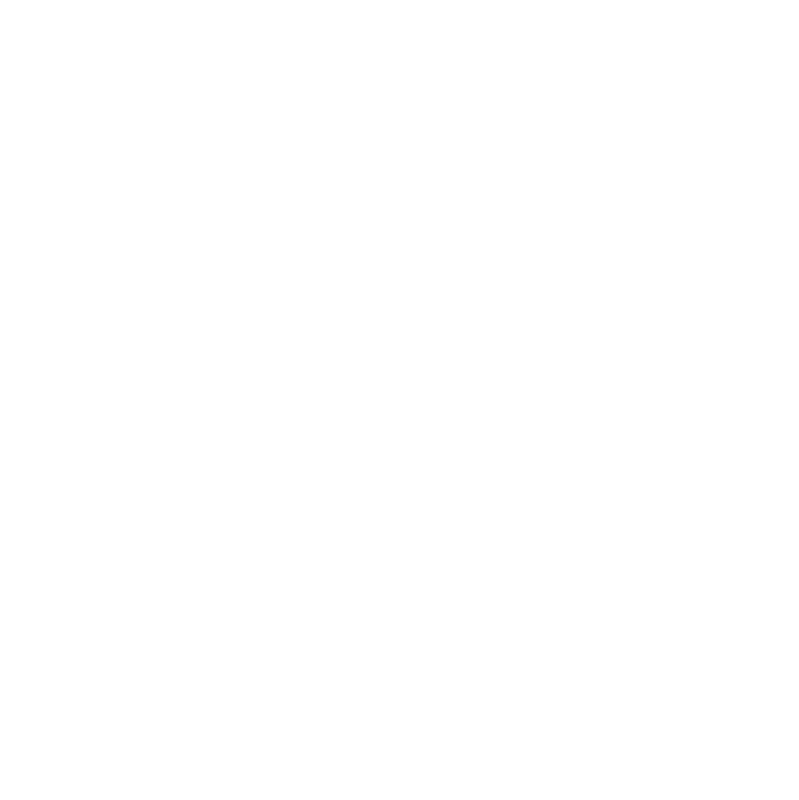
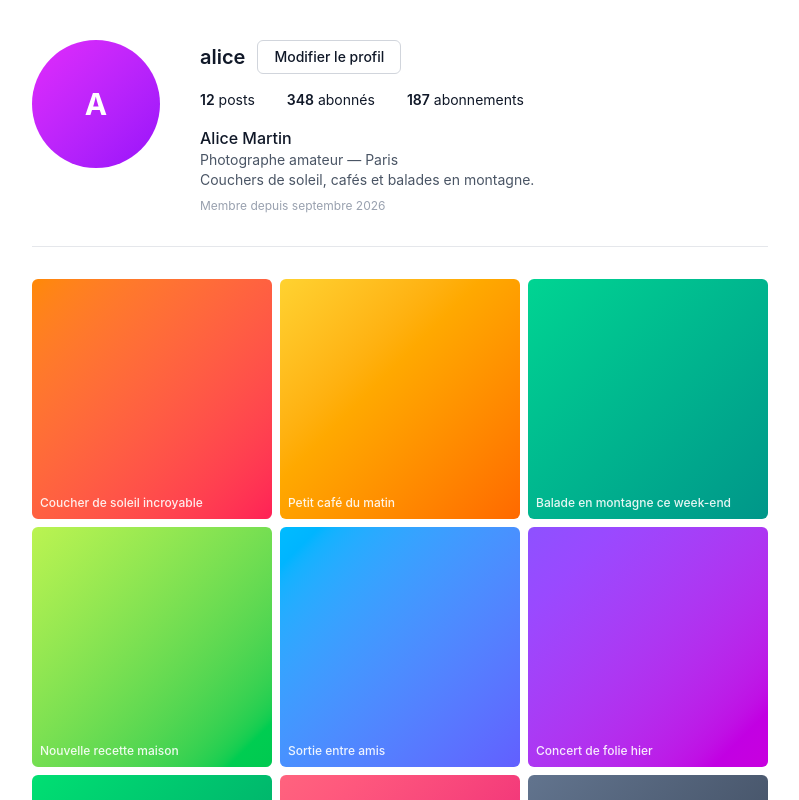
Before and after one commit to thimeobloc/socialgram, a React (Vite) app in the folder frontend/: page /profile in a window 1280 px wide. Before the commit this address had no page. Shown: the top 800 px of the page, without its empty margins (240-1039 px from the left). Built offline with nearby package versions, Linux system fonts and the light colour scheme.

Commit message:
feat(profile): add static profile page for s7

```diff
--- a/frontend/src/App.tsx
+++ b/frontend/src/App.tsx
@@ -1,6 +1,7 @@
 import { Routes, Route } from "react-router-dom";
 import LoginPages from "./features/s2-login/loginPages";
 import RegistryPage from "./features/s1-registry/registryPage";
+import ProfilePage from "./features/s7-profiles/profilePage";
 
 
 export default function App() {
@@ -8,6 +9,8 @@
     <Routes>
        <Route path="/login" element={<LoginPages />} />
       <Route path="/register" element={<RegistryPage />} />
+      <Route path="/profile" element={<ProfilePage />} />
+      <Route path="/users/:id" element={<ProfilePage />} />
     </Routes>
   );
 }
--- /dev/null
+++ b/frontend/src/features/s7-profiles/profilePage.tsx
@@ -0,0 +1,5 @@
+import Profile from "./s7-Profile";
+
+export default function ProfilePage() {
+  return <Profile />;
+}
--- /dev/null
+++ b/frontend/src/features/s7-profiles/s7-Profile.tsx
@@ -0,0 +1,112 @@
+// S7 — Profils : affichage uniquement, données en dur, aucun appel API.
+// Bascule le contexte "mon profil / profil d'un autre" avec isOwner.
+
+const isOwner = true;
+
+const profile = {
+  username: "alice",
+  fullName: "Alice Martin",
+  bio: "Photographe amateur — Paris\nCouchers de soleil, cafés et balades en montagne.",
+  memberSince: "septembre 2026",
+  avatarTint: "from-fuchsia-500 to-purple-600",
+  stats: { posts: 12, followers: 348, following: 187 },
+};
+
+const posts = [
+  { id: "p1", caption: "Coucher de soleil incroyable", likes: 42, comments: 5, tint: "from-orange-400 to-rose-500" },
+  { id: "p2", caption: "Petit café du matin", likes: 18, comments: 2, tint: "from-amber-300 to-orange-500" },
+  { id: "p3", caption: "Balade en montagne ce week-end", likes: 73, comments: 11, tint: "from-emerald-400 to-teal-600" },
+  { id: "p4", caption: "Nouvelle recette maison", likes: 9, comments: 1, tint: "from-lime-300 to-green-500" },
+  { id: "p5", caption: "Sortie entre amis", likes: 51, comments: 8, tint: "from-sky-400 to-indigo-500" },
+  { id: "p6", caption: "Concert de folie hier", likes: 120, comments: 24, tint: "from-violet-500 to-fuchsia-600" },
+  { id: "p7", caption: "Journée dans le jardin", likes: 33, comments: 4, tint: "from-green-400 to-emerald-600" },
+  { id: "p8", caption: "Premier jour dans le nouvel appart", likes: 64, comments: 9, tint: "from-rose-400 to-pink-600" },
+  { id: "p9", caption: "Session code toute la nuit", likes: 27, comments: 3, tint: "from-slate-500 to-gray-700" },
+];
+
+export default function Profile() {
+  return (
+    <main className="min-h-screen bg-white text-gray-900">
+      <div className="mx-auto max-w-3xl px-4 py-10">
+        {/* En-tête du profil */}
+        <header className="flex flex-col items-center gap-6 sm:flex-row sm:items-start sm:gap-10">
+          <div
+            className={`flex h-24 w-24 shrink-0 items-center justify-center rounded-full bg-gradient-to-br ${profile.avatarTint} text-3xl font-bold text-white sm:h-32 sm:w-32`}
+          >
+            {profile.username.charAt(0).toUpperCase()}
+          </div>
+
+          <div className="flex flex-1 flex-col items-center gap-4 sm:items-start">
+            <div className="flex flex-col items-center gap-3 sm:flex-row sm:items-center">
+              <h1 className="text-xl font-semibold">{profile.username}</h1>
+
+              {isOwner ? (
+                <button
+                  type="button"
+                  className="rounded-md border border-gray-300 px-4 py-1.5 text-sm font-medium hover:bg-gray-50"
+                >
+                  Modifier le profil
+                </button>
+              ) : (
+                <div className="flex gap-2">
+                  <button
+                    type="button"
+                    className="rounded-md bg-blue-600 px-4 py-1.5 text-sm font-medium text-white hover:bg-blue-700"
+                  >
+                    Suivre
+                  </button>
+                  <button
+                    type="button"
+                    className="rounded-md border border-gray-300 px-4 py-1.5 text-sm font-medium hover:bg-gray-50"
+                  >
+                    Message
+                  </button>
+                </div>
+              )}
+            </div>
+
+            <ul className="flex gap-8 text-sm">
+              <li>
+                <span className="font-semibold">{profile.stats.posts}</span> posts
+              </li>
+              <li>
+                <span className="font-semibold">{profile.stats.followers}</span> abonnés
+              </li>
+              <li>
+                <span className="font-semibold">{profile.stats.following}</span> abonnements
+              </li>
+            </ul>
+
+            <div className="text-center sm:text-left">
+              <p className="font-medium">{profile.fullName}</p>
+              <p className="whitespace-pre-line text-sm text-gray-600">{profile.bio}</p>
+              <p className="mt-2 text-xs text-gray-400">Membre depuis {profile.memberSince}</p>
+            </div>
+          </div>
+        </header>
+
+        <hr className="my-8 border-gray-200" />
+
+        {/* Grille des posts */}
+        <section aria-label="Publications">
+          <div className="grid grid-cols-3 gap-1 sm:gap-2">
+            {posts.map((post) => (
+              <article
+                key={post.id}
+                className={`group relative aspect-square overflow-hidden rounded-md bg-gradient-to-br ${post.tint}`}
+              >
+                <p className="absolute inset-0 flex items-end p-2 text-xs font-medium text-white/90">
+                  {post.caption}
+                </p>
+                <div className="absolute inset-0 flex items-center justify-center gap-4 bg-black/40 text-sm font-semibold text-white opacity-0 transition-opacity group-hover:opacity-100">
+                  <span>♥ {post.likes}</span>
+                  <span>💬 {post.comments}</span>
+                </div>
+              </article>
+            ))}
+          </div>
+        </section>
+      </div>
+    </main>
+  );
+}
```
Also changed, not shown: 1 other file (tests, documents, lock files or other folders).
